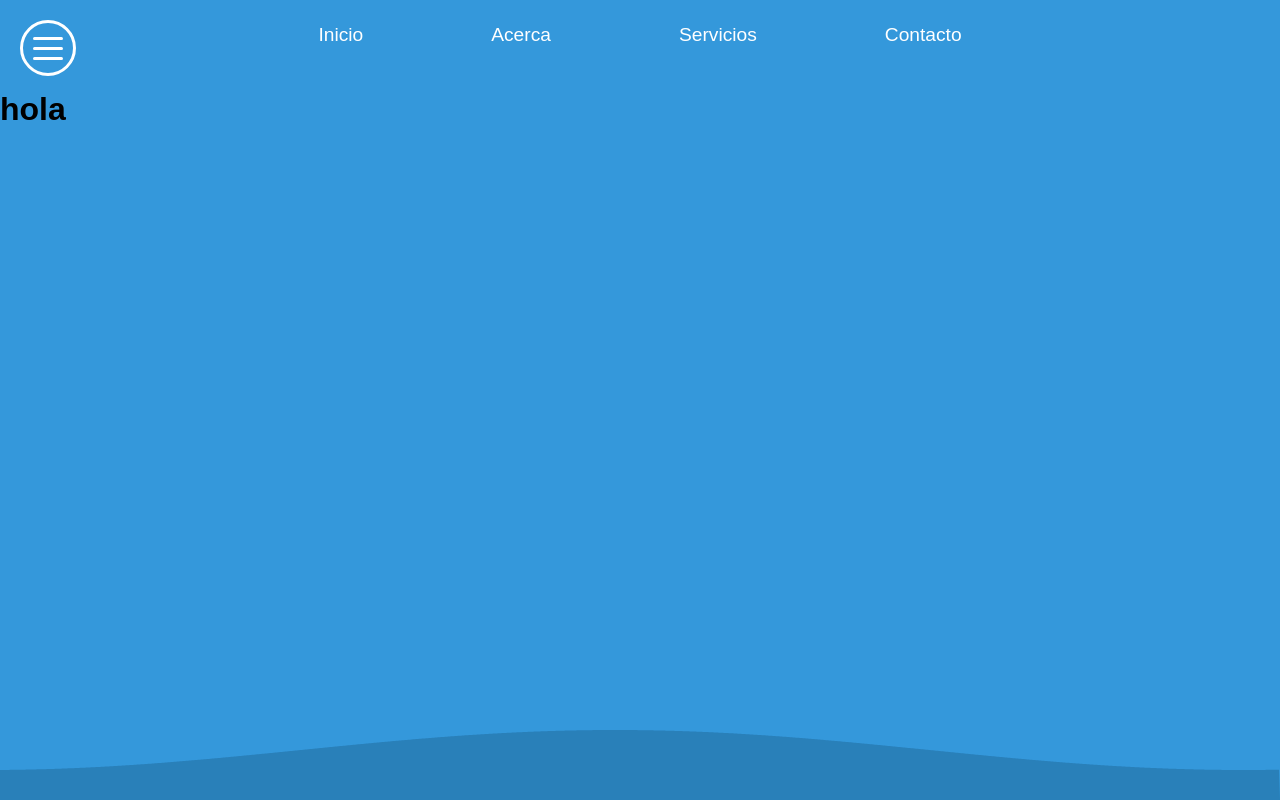
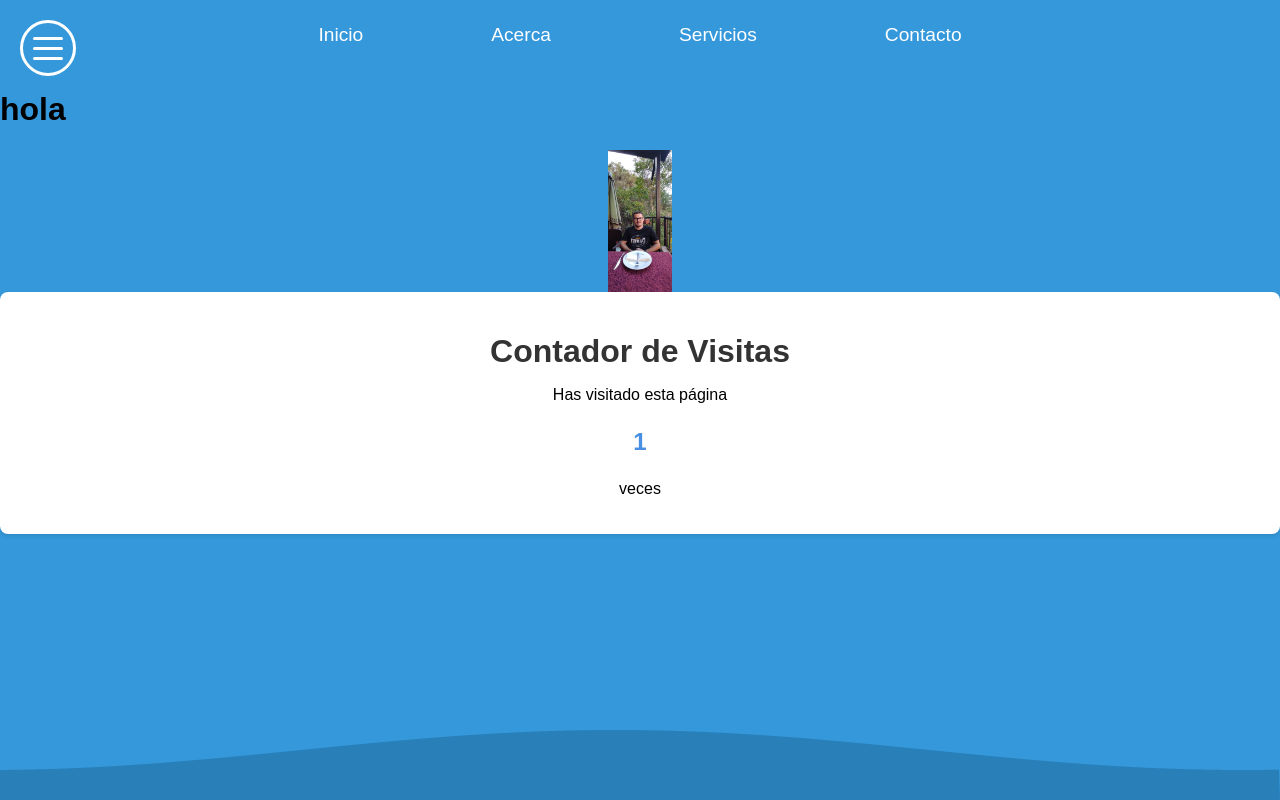
Before and after one commit to SimonLav2024/Portfolio_Simon, a PHP site: page / in a window 1280 px wide. Run offline with PHP 8.4, Linux system fonts and the light colour scheme.

Commit message:
contador

```diff
--- a/JavaScript/code.js
+++ b/JavaScript/code.js
@@ -241,3 +241,18 @@ document.querySelectorAll('.ajuste-img').forEach(icon => {
     });
 });
 // ---------------------------------fin------------------------------------------
+
+// Obtener el contador del almacenamiento local o inicializarlo a 0
+let contadorVisitas = localStorage.getItem('contadorVisitas') || 0;
+
+// Incrementar el contador
+contadorVisitas++;
+
+// Guardar el nuevo valor en el almacenamiento local
+localStorage.setItem('contadorVisitas', contadorVisitas);
+
+// Mostrar el contador en la página
+document.addEventListener('DOMContentLoaded', function() {
+    const elementoContador = document.getElementById('numero-visitas');
+    elementoContador.textContent = contadorVisitas;
+});
--- a/css/styles.css
+++ b/css/styles.css
@@ -2,15 +2,15 @@
 body {
     margin: 0;
     font-family: Arial, sans-serif;
-    padding: 0;
+    /* padding: 0;
     width: 100%;
-    height: 100%;
+    height: 100%; */
 }
 html {
     margin: 0;
     padding: 0;
-    width: 100%;
-    height: 100%;
+    /* width: 100%;
+    height: 100%; */
 }
 
 /* ---------------------------------navbar------------------------------------- */
@@ -439,3 +439,30 @@ html {
     100% { transform: rotate(0deg); }
 }
 /* -------------------------------------------------fin---------------------------------------------------- */
+
+.container-foto {
+    display: flex;
+    justify-content: center;
+    align-items: center;
+}
+.foto {
+    max-width: 100%;
+    height: auto;
+    width: 4rem;
+}
+#contador {
+    background-color: #ffffff;
+    border-radius: 8px;
+    padding: 20px;
+    box-shadow: 0 2px 4px rgba(0,0,0,0.1);
+    text-align: center;
+}
+.cont {
+    color: #333;
+    margin-bottom: 10px;
+}
+#numero-visitas {
+    font-size: 24px;
+    font-weight: bold;
+    color: #4a90e2;
+}
--- a/index.html
+++ b/index.html
@@ -105,13 +105,22 @@
                     </a>
                 </div>
             </div>
-            <!-- -----------------------------------------------------fin------------------------------------------------------------- -->
+            <!-- ------------------fin--------------------- -->
         </nav>
     <!-- ----------------------------------------fin------------------------------------------------ -->
 
-     <!-- ---------------------------------foto de perfil------------------------------------------- -->
+    <!-- ---------------------------------foto de perfil------------------------------------------- -->
     <div id="parallax" class="parallax">
         <h1>hola</h1>
+        <div class="container-foto">
+            <img class="foto" src="img/yo_CV.jpeg" alt="foto de perfil">
+        </div>
+    </div>
+    <div id="contador">
+        <h1 class="cont">Contador de Visitas</h1>
+        <p>Has visitado esta página</p>
+        <p id="numero-visitas"></p>
+        <p>veces</p>
     </div>
 
 
```
